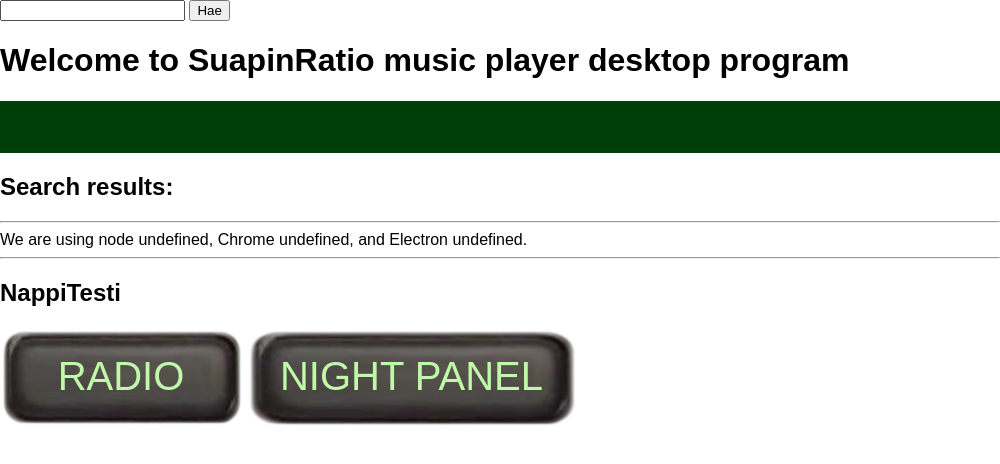
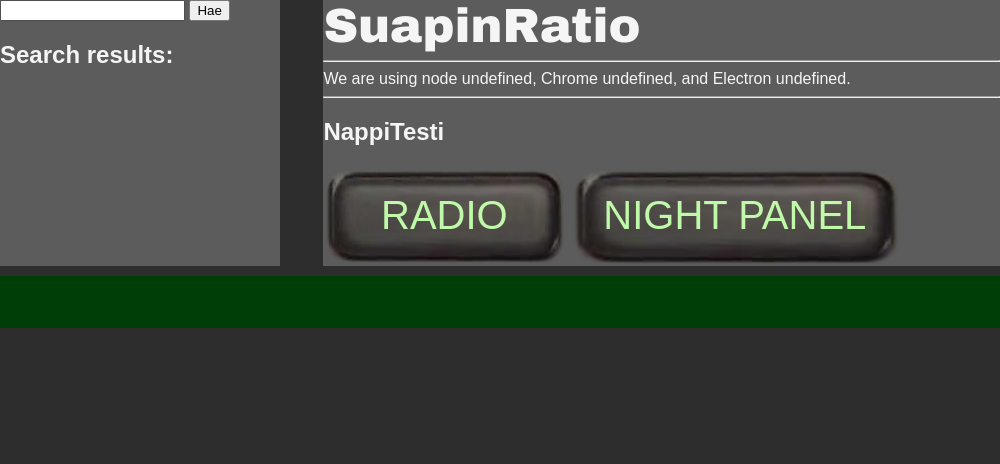
Before and after one commit to saabismi/SuapinRatio, an Electron app: page index.html in a window 1000 px wide. Drawn offline with Linux system fonts and the light colour scheme; no server answers.

Commit message:
working on the layout

```diff
--- a/index.html
+++ b/index.html
@@ -10,13 +10,17 @@
 
 <body>
 
+<div class="grid-container">
+
 <aside id="menu">
 
-<section id="haku">
-    <form>
-        <input name="search" type="text" id="search">
-        <button onClick="search(document.getElementById('search').value);">Hae</button>
-    </form>
+<section class="search">
+    <input name="search" type="text" id="search">
+    <button onClick="search(document.getElementById('search').value);">Hae</button>
+
+    <h2>Search results:</h2>
+    <div id="results"></div>
+
 </section>
 
 </aside>
@@ -24,15 +28,8 @@
 
 <main>
 
-    <h1>Welcome to SuapinRatio music player desktop program</h1>
+    <h1 id="logo">SuapinRatio</h1>
 
-
-    <div class="lcdbg">
-        <p id="playing" class="lcd anim"></p>
-    </div>
-
-<h2>Search results:</h2>
-<div id="results"></div>
 
 <hr>
 
@@ -49,6 +46,15 @@ and Electron <script>document.write(process.versions.electron)</script>.
 
 </main>
 
+<div id="player">
+
+    <div class="lcdbg">
+        <p id="playing" class="lcd anim"></p>
+    </div>
+
+</div>
+
+</div>
 
 </body>
 
--- a/package.json
+++ b/package.json
@@ -1,6 +1,6 @@
 {
   "name": "SuapinRatio",
-  "version": "0.1.1",
+  "version": "0.1.2",
   "description": "Saab themed music player",
   "main": "main.js",
   "scripts": {
--- a/style.css
+++ b/style.css
@@ -13,17 +13,77 @@ box-sizing: border-box;
 body {
 margin:0;
 font-family: Arial, Helvetica, sans-serif;
+background-color: #2d2d2d;
+color:#f5f5f5;
 }
 
-/* Custom Titlebar */
+/* GRID CONTAINER */
+.grid-container {
+display:grid;
+grid-template-areas:
+"aside main main main"
+"aside main main main"
+"aside main main main"
+"player player player player";
+grid-gap: 10px;
+background-color: #2d2d2d;
+}
 
-/* not in use yet
-.titlebar {
-  -webkit-user-select: none;
-  -webkit-app-region: drag;
+
+
+/* ASIDE = sidebar */
+
+aside {
+grid-area:aside;
+background-color:#5c5c5c;
+width:280px;
 }
-*/
 
+/* Thumbnails in search results */
+
+.thumbnail {
+width:100%;
+height:100%;
+}
+
+
+.search #results button {
+width:100%;
+height:auto;
+}
+
+
+#results {
+width:95%;
+display:flex;
+flex-direction: column;
+}
+
+
+
+/* MAIN */
+
+main {
+grid-area:main;
+background-color: #5c5c5c;
+}
+
+
+
+/* PLAYER */
+
+#player {
+grid-area: player;
+background-color: #5c5c5c;
+}
+
+/*Logo h1*/
+
+h1#logo {
+font-family: "arial black";
+font-size: 3rem;
+margin:0;
+}
 
 
 /* SAAB STYLE BUTTONS */
@@ -59,10 +119,6 @@ color:#b5f898;
 width:330px;
 height:100px;
 background-size: 330px 100px;
-}
-
-#thumbnail {
-	width: 128px;
 }
 
 
```
